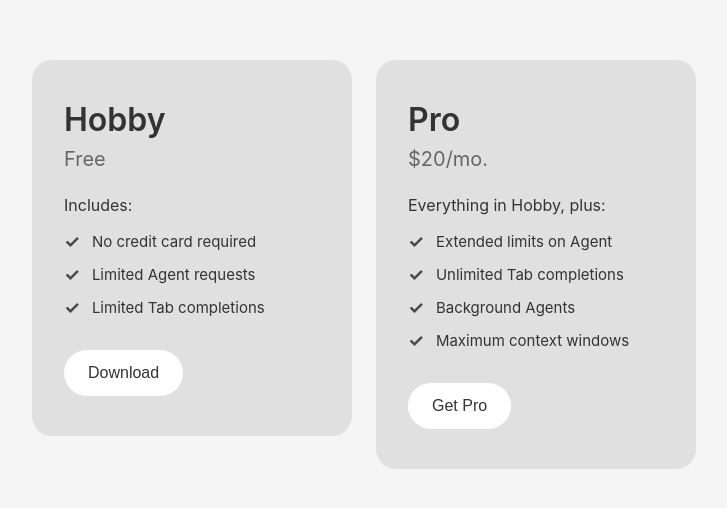
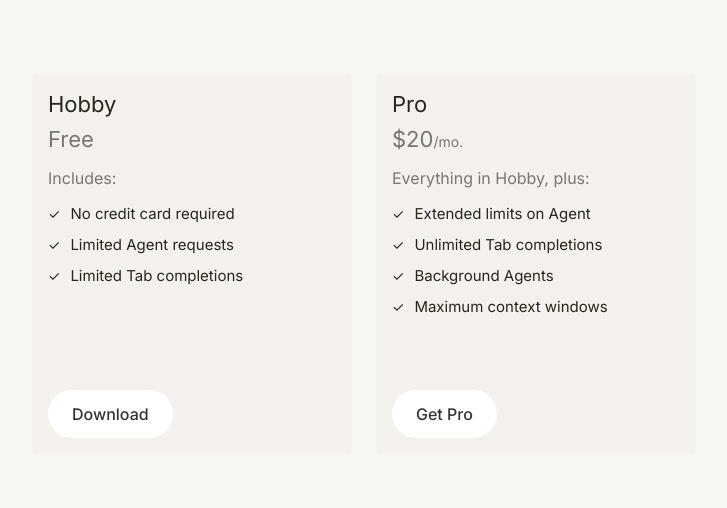
Before and after one commit to adrienduch/first-git-project, a plain HTML site: page index.html in a window 1280 px wide. Shown: the part 136-644 px from the top of the page, without its empty margins (276-1003 px from the left). Drawn offline with Linux system fonts and the light colour scheme.

Commit message:
styles pricing UI card
update the UI to match cursor

```diff
--- a/index.html
+++ b/index.html
@@ -4,13 +4,18 @@
     <meta charset="UTF-8">
     <meta name="viewport" content="width=device-width, initial-scale=1.0">
     <title>Pricing Plans</title>
+    <link rel="preconnect" href="https://fonts.googleapis.com">
+    <link rel="preconnect" href="https://fonts.gstatic.com" crossorigin>
+    <link href="https://fonts.googleapis.com/css2?family=Inter:ital,opsz,wght@0,14..32,100..900;1,14..32,100..900&display=swap" rel="stylesheet">
     <link rel="stylesheet" href="styles.css">
 </head>
 <body>
     <div class="cards-container">
         <div class="card">
-            <h1 class="card-title">Hobby</h1>
-            <p class="card-price">Free</p>
+            <h3 class="card-title">Hobby</h3>
+            <p class="card-price">
+                <span class="card-price-amount">Free</span>
+            </p>
             <div class="card-content">
                 <p class="includes-text">Includes:</p>
                 <ul class="features-list">
@@ -31,8 +36,11 @@
             <button class="download-button">Download</button>
         </div>
         <div class="card">
-            <h1 class="card-title">Pro</h1>
-            <p class="card-price">$20/mo.</p>
+            <h3 class="card-title">Pro</h3>
+            <p class="card-price">
+                <span class="card-price-amount">$20</span>
+                <span class="card-price-period">/mo.</span>
+            </p>
             <div class="card-content">
                 <p class="includes-text">Everything in Hobby, plus:</p>
                 <ul class="features-list">
@@ -57,5 +65,6 @@
             <button class="download-button">Get Pro</button>
         </div>
     </div>
+
 </body>
 </html>
--- a/styles.css
+++ b/styles.css
@@ -5,8 +5,8 @@
 }
 
 body {
-    font-family: -apple-system, BlinkMacSystemFont, 'Segoe UI', Roboto, Oxygen, Ubuntu, Cantarell, sans-serif;
-    background-color: #f5f5f5;
+    font-family: Inter, -apple-system, BlinkMacSystemFont, 'Segoe UI', sans-serif;
+    background-color: #f7f7f4;
     display: flex;
     justify-content: center;
     align-items: center;
@@ -24,24 +24,45 @@
 }
 
 .card {
-    background-color: #e0e0e0;
-    border-radius: 20px;
-    padding: 40px 32px;
+    background-color: #f2f1ed;
+    border-radius: 4px;
+    padding: 16px 16px;
     width: 320px;
     flex-shrink: 0;
+    display: flex;
+    flex-direction: column;
+    align-items: flex-start;
+    min-height: 380px;
+}
+
+h3 {
+    font-size: 22px;
+    line-height: 28px;
+    color: #26251e;
 }
 
 .card-title {
-    font-size: 32px;
-    font-weight: 600;
-    color: #333;
+    font-weight: 400;
     margin-bottom: 8px;
 }
 
 .card-price {
     font-size: 20px;
-    color: #666;
-    margin-bottom: 24px;
+    color: rgba(38, 37, 30, 0.6);
+    display: inline-flex;
+    align-items: baseline;
+}
+
+.card-price-amount {
+    font-size: 22px;
+    color: rgba(38, 37, 30, 0.6);
+    font-weight: 400;
+}
+
+.card-price-period {
+    font-size: 14px;
+    color: rgba(38, 37, 30, 0.6);
+    font-weight: 400;
 }
 
 .card-content {
@@ -50,13 +71,14 @@
 
 .includes-text {
     font-size: 16px;
-    color: #333;
-    margin-bottom: 16px;
+    color: rgba(38, 37, 30, 0.6);
+    margin: 16px 0px;
 }
 
 .features-list {
     list-style: none;
     padding: 0;
+
 }
 
 .features-list li {
@@ -64,22 +86,24 @@
     align-items: center;
     margin-bottom: 12px;
     font-size: 15px;
-    color: #333;
+    color: #26251e;
 }
 
 .checkmark {
-    color: #4a4a4a;
-    font-size: 18px;
-    margin-right: 12px;
-    font-weight: bold;
+    color: #26251e;
+    font-size: 14px;
+    margin-right: 10px;
+    font-weight: regular;
 }
 
 .download-button {
     width: fit-content;
+    margin-top: auto;
     background-color: #ffffff;
     border: none;
     border-radius: 999px;
     padding: 14px 24px;
+    font-family: inherit;
     font-size: 16px;
     font-weight: 500;
     color: #333;
```
